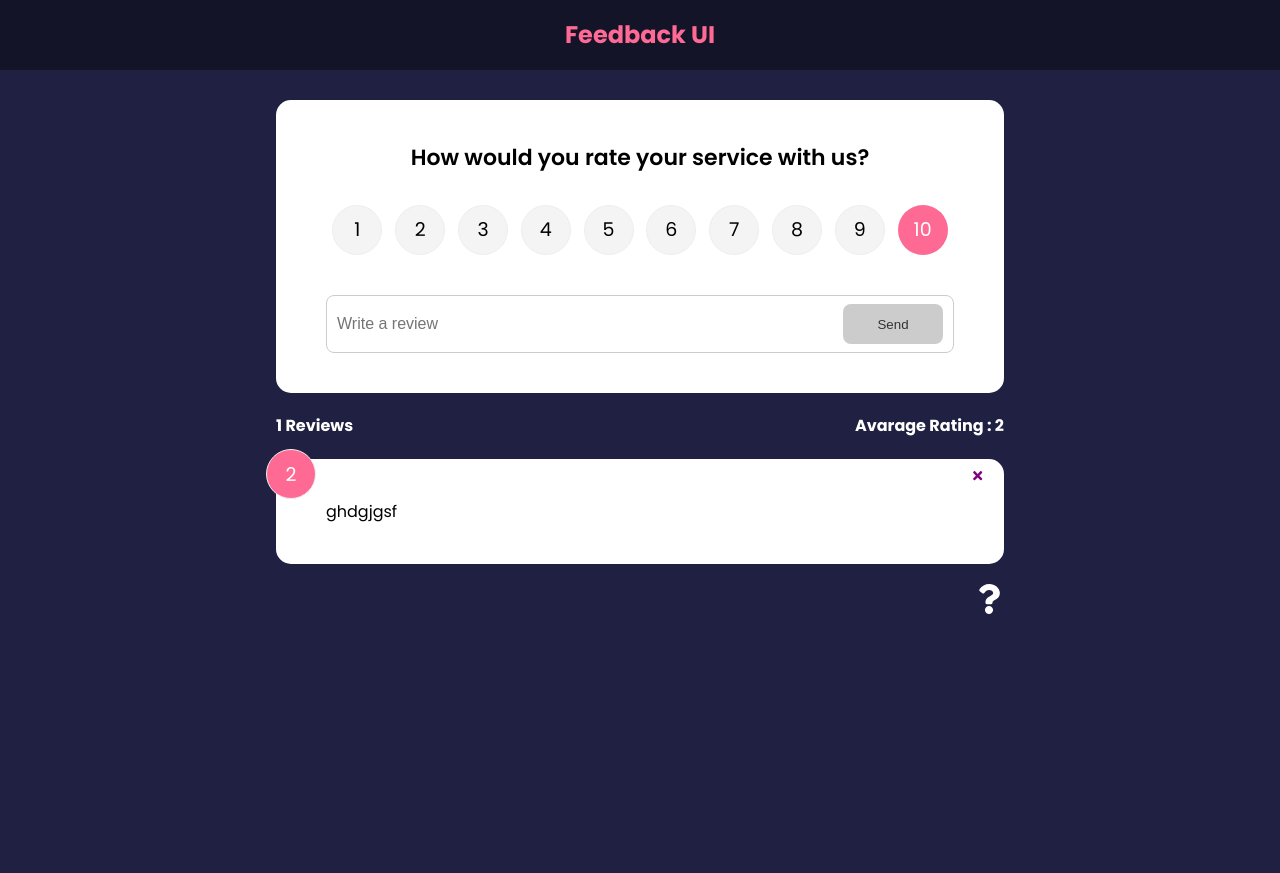
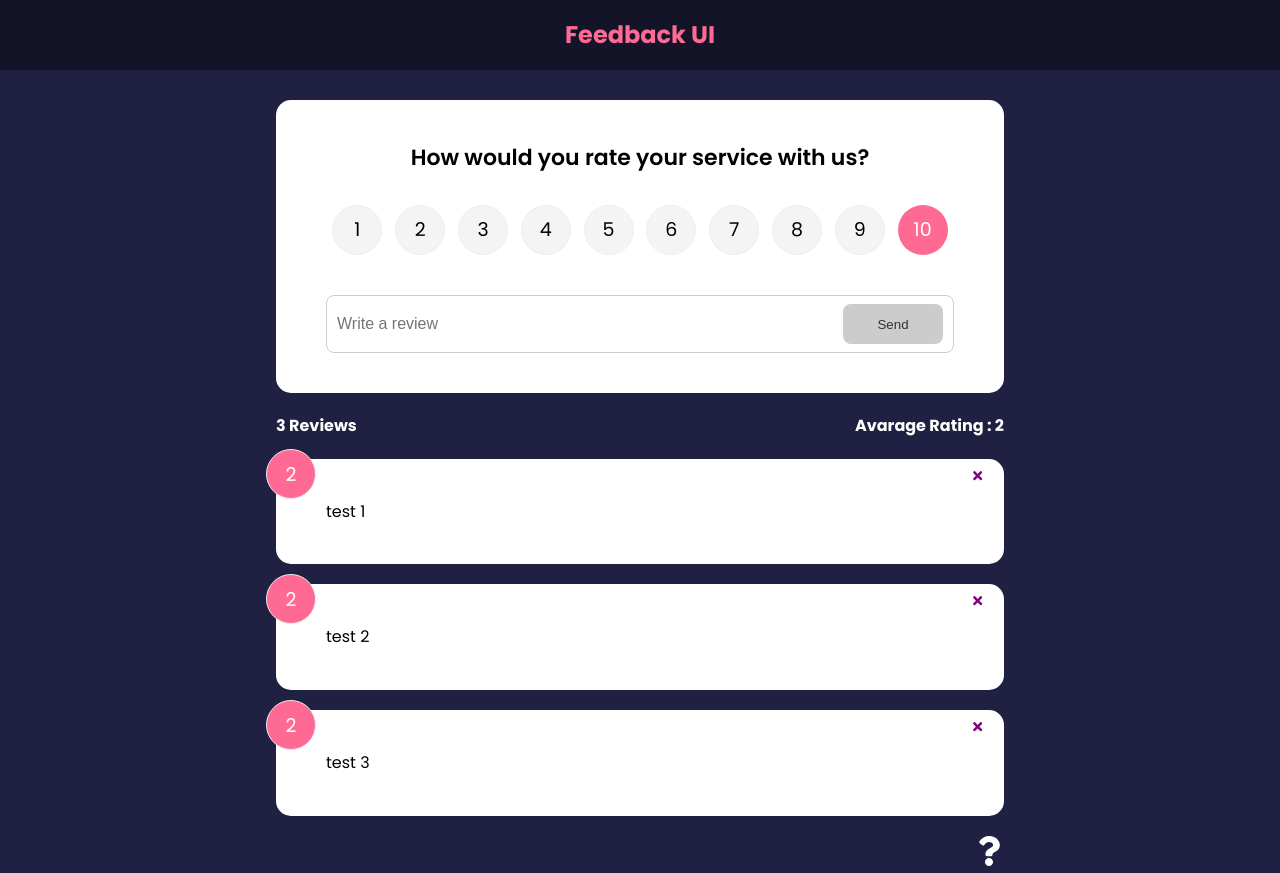
Before and after one commit to dsandor87/Feedback-app, a React (Create React App) app: page / in a window 1280 px wide. Before the commit the page ends 800 px from the top, so only its background shows below. Built offline with nearby package versions, Linux system fonts and the light colour scheme.

Commit message:
Moving the functionality into FeedbackProvider

```diff
--- a/src/App.js
+++ b/src/App.js
@@ -1,10 +1,8 @@
 import Header from "./components/Header"
-import FeedbackData from "./data/FeedbackData"
 import { useState } from 'react'
 import FeedbackList from "./components/FeedbackList"
 import FeedbackStats from "./components/FeedbackStats"
 import FeedbackForm from "./components/FeedbackForm"
-import {v4 as uuidv4} from 'uuid'
 import AboutPage from "./pages/AboutPage"
 import { BrowserRouter as Router, Route, Routes } from 'react-router-dom'
 import AboutIconLink from "./components/AboutIconLink"
@@ -12,18 +10,7 @@ import AboutIconLink from "./components/AboutIconLink"
 import { FeedbackProvider } from "./context/FeedbackConext"
 function App () {
 
-  const [feedback, setFeedback] = useState(FeedbackData)
 
-  const deleteFeedback = (id) => {
-    if (window.confirm('Are you sure you want to delete?')) {
-      setFeedback(feedback.filter((item) => item.id !== id))
-    }
-  }
-
-  const addFeedback = (newFeedback) => {
-    newFeedback.id = uuidv4()
-    setFeedback([newFeedback, ...feedback])
-  }
 
   return (
     <FeedbackProvider>
@@ -33,9 +20,9 @@ function App () {
         <Routes>
         <Route exact path='/' element={
           <>
-          <FeedbackForm handleAdd={addFeedback} />
+          <FeedbackForm/>
           <FeedbackStats/>
-          <FeedbackList handleDelete={deleteFeedback} />
+          <FeedbackList/>
 
           </>
         }>
--- a/src/components/FeedbackForm.jsx
+++ b/src/components/FeedbackForm.jsx
@@ -3,14 +3,18 @@ import Card from './shared/Card'
 import { useState } from 'react'
 import Button from './shared/Button'
 import RatingSelect from './RatingSelect'
+import { useContext } from 'react';
+import FeedbackContext from '../context/FeedbackConext';
 
-function FeedbackForm({handleAdd}) {
+function FeedbackForm() {
+
 
 const [text, setText] = useState('')
 const [btnDisabled, setBtnDisabled] = useState(true)
 const [rating, setRating] = useState('')
 const [message, setMessage] = useState('')
 
+const {addFeedback} = useContext(FeedbackContext)
 
 
 const handleTextChange = (e) => {
@@ -39,7 +43,7 @@ const handleSubmit = (e) => {
     const newFeedback = {
       text,rating
     }
-    handleAdd(newFeedback);
+    addFeedback(newFeedback);
     setText('')
   }
 }
--- a/src/components/FeedbackItem.jsx
+++ b/src/components/FeedbackItem.jsx
@@ -3,12 +3,17 @@ import { useState } from 'react'
 import Card from './shared/Card'
 import PropTypes from 'prop-types'
 import {FaTimes} from 'react-icons/fa'
+import { useContext } from 'react';
+import FeedbackContext from '../context/FeedbackConext';
 
 
 
 
 
-function FeedbackItem({item, handleDelete}) {
+function FeedbackItem({item}) {
+
+  const {deleteFeedback} = useContext(FeedbackContext)
+
 
 
  const handleClick = (id) => {
@@ -18,7 +23,7 @@ console.log(id );
   return (
     <Card >
             <div className='num-display'>{item.rating}</div>
-      <button onClick={() => handleDelete(item.id)} className='close'>
+      <button onClick={() => deleteFeedback(item.id)} className='close'>
         <FaTimes color='purple' />
       </button>
             <div className="text-display">{item.text}</div>
--- a/src/components/FeedbackList.jsx
+++ b/src/components/FeedbackList.jsx
@@ -6,7 +6,7 @@ import FeedbackContext from '../context/FeedbackConext';
 import { AnimatePresence, motion } from "framer-motion"
 
 
-function FeedbackList({ handleDelete}) {
+function FeedbackList() {
 
   const {feedback} = useContext(FeedbackContext)
 
@@ -17,7 +17,7 @@ return (<p>No Feedback yet</p>)
 }
 
    return  <div className='feedback-list'>
-     <AnimatePresence>{feedback.map((item) =>(<motion.div key={item.id} initial={{opacity:0}} animate={{opacity:1}} exit={{opacity:0}}> <FeedbackItem key={item.id} item={item} handleDelete={handleDelete}/></motion.div>))}</AnimatePresence></div>
+     <AnimatePresence>{feedback.map((item) =>(<motion.div key={item.id} initial={{opacity:0}} animate={{opacity:1}} exit={{opacity:0}}> <FeedbackItem key={item.id} item={item}/></motion.div>))}</AnimatePresence></div>
 
 }
 
--- a/src/context/FeedbackConext.js
+++ b/src/context/FeedbackConext.js
@@ -1,17 +1,47 @@
 import { createContext, useState } from "react";
+import {v4 as uuidv4} from 'uuid'
+
 
 const FeedbackContext = createContext()
 
 export const FeedbackProvider = ({children})=>  {
 
-  const [feedback, setFeedback] = useState([{
+  const [feedback, setFeedback] = useState([
+    {
     id:1,
-    text:'ghdgjgsf',
+    text:'test 1',
     rating:2
-  }])
+  },
+  {
+    id:2,
+    text:'test 2',
+    rating:2
+  },
+  {
+    id:3,
+    text:'test 3',
+    rating:2
+  },
+])
+
+  const deleteFeedback = (id) => {
+    if (window.confirm('Are you sure you want to delete?')) {
+      setFeedback(feedback.filter((item) => item.id !== id))
+    }
+  }
+
+
+  const addFeedback = (newFeedback) => {
+    newFeedback.id = uuidv4()
+    setFeedback([newFeedback, ...feedback])
+  }
+
+
 
   return <FeedbackContext.Provider value={{
-    feedback
+    feedback,
+    deleteFeedback,
+    addFeedback
   }}>
     {children}
   </FeedbackContext.Provider>
```
